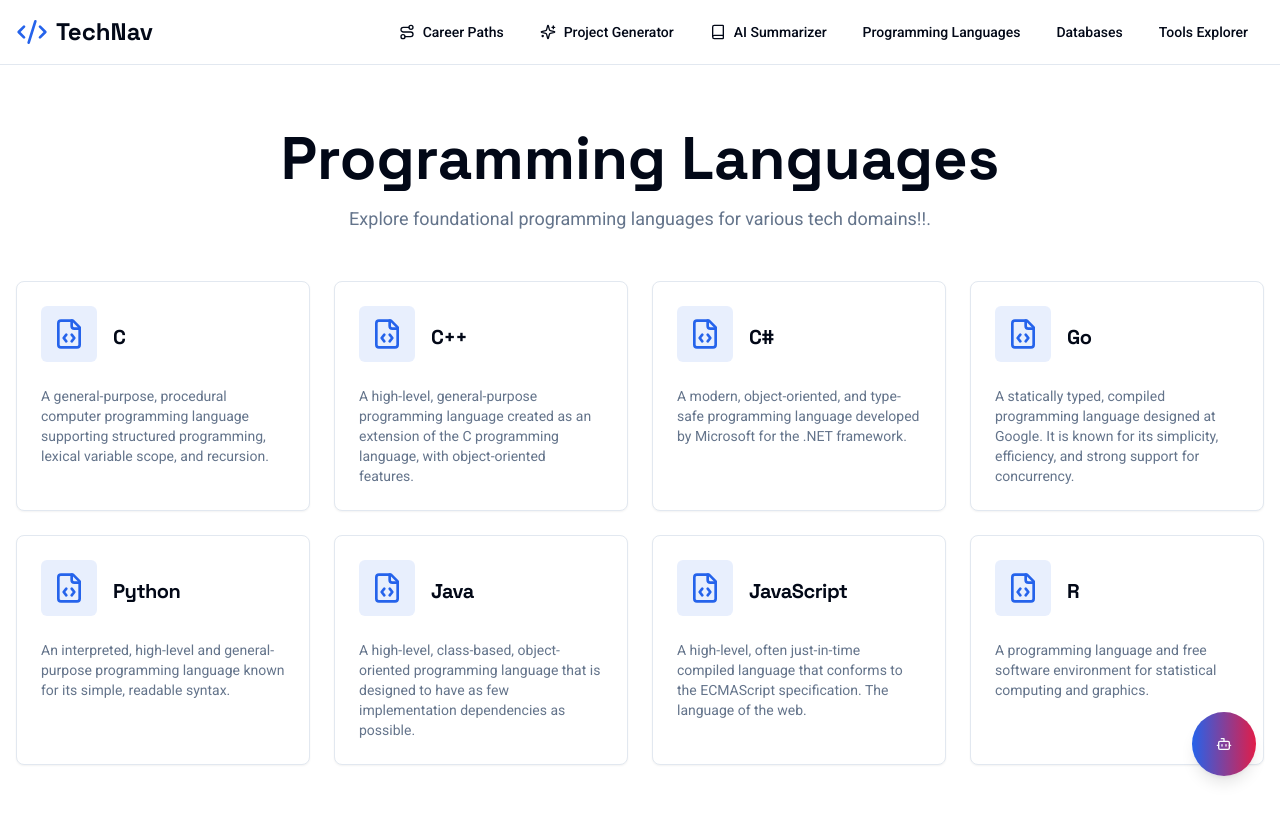
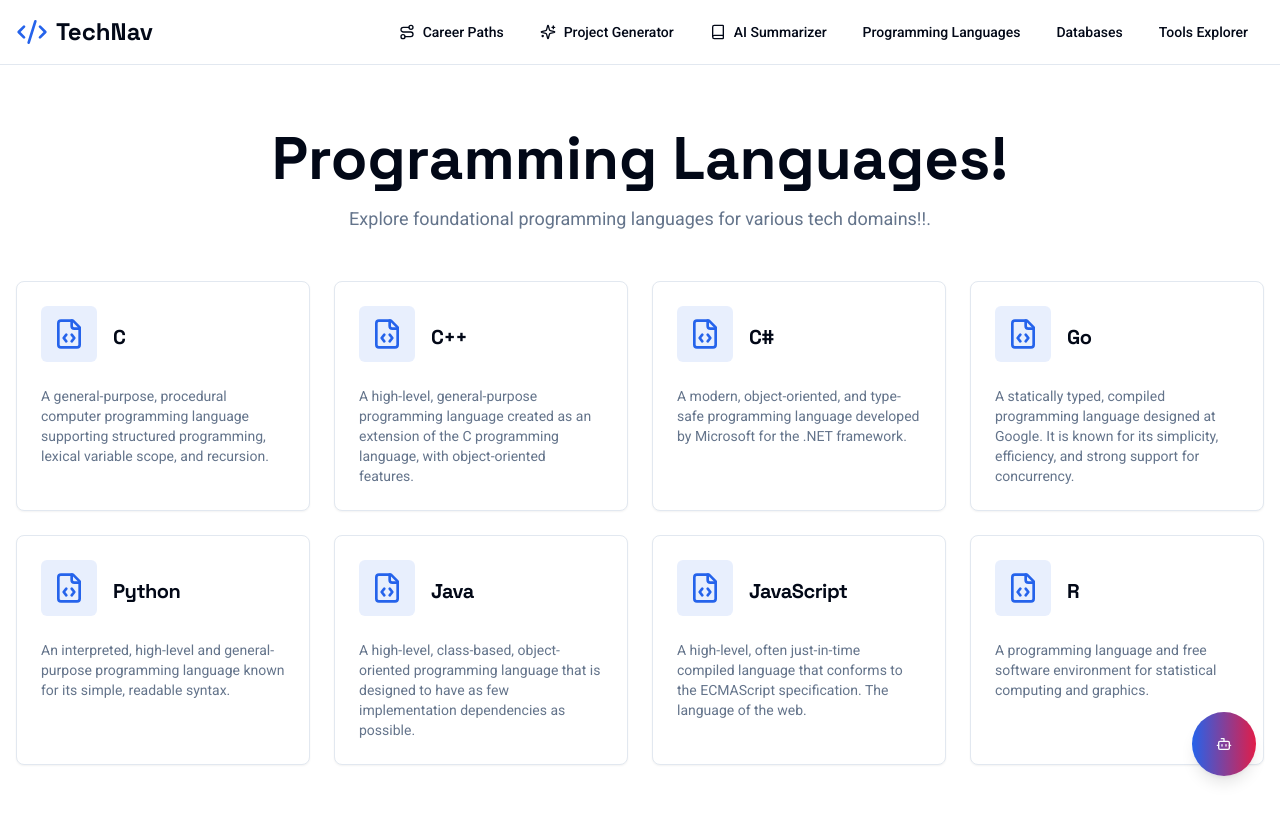
Before and after one commit to karthikraj-code/HACKGENIX-POWERHOUSE, a Next.js app: page /languages in a window 1280 px wide. Shown: the top 820 px of the page. Built offline with nearby package versions, Linux system fonts and the light colour scheme; what @genkit-ai/googleai, genkit would draw is missing.

Commit message:
! changes

```diff
--- a/src/app/languages/page.tsx
+++ b/src/app/languages/page.tsx
@@ -7,7 +7,7 @@ export default function LanguagesPage() {
   return (
     <div className="container mx-auto px-4 py-8 md:py-16">
       <header className="text-center mb-12">
-        <h1 className="text-4xl md:text-6xl font-bold font-headline">Programming Languages</h1>
+        <h1 className="text-4xl md:text-6xl font-bold font-headline">Programming Languages!</h1>
         <p className="text-lg text-muted-foreground max-w-3xl mx-auto mt-4">
           Explore foundational programming languages for various tech domains!!.
         </p>
```
